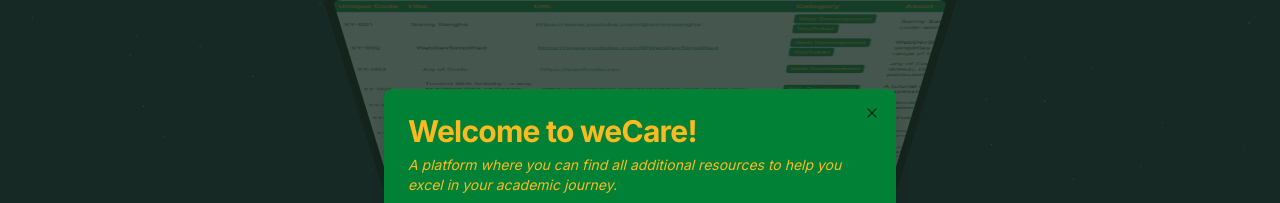
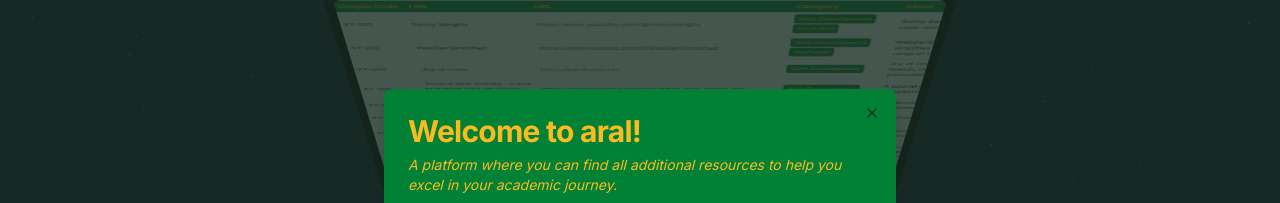
Before and after one commit to mr-jones123/tulong., a Next.js app: page / in a window 1280 px wide. Shown: the part 180-383 px from the top of the page. Built offline with nearby package versions, Linux system fonts and the light colour scheme.

Commit message:
fix: renamed wecare to aral in dialog-visit

```diff
--- a/src/components/ui/dialog-visit.tsx
+++ b/src/components/ui/dialog-visit.tsx
@@ -24,7 +24,7 @@
             <DialogContent>
                 <DialogHeader>
                     <DialogTitle className="text-3xl font-bold text-feuGold">
-                        Welcome to weCare!
+                        Welcome to aral!
                     </DialogTitle>
                     <DialogDescription className='text-feuGold italic'>
                         A platform where you can find all additional resources to help you excel in your academic journey.
```
Also changed, not shown: src/components/ui/macbook-scroll.tsx (line endings or trailing spaces).
